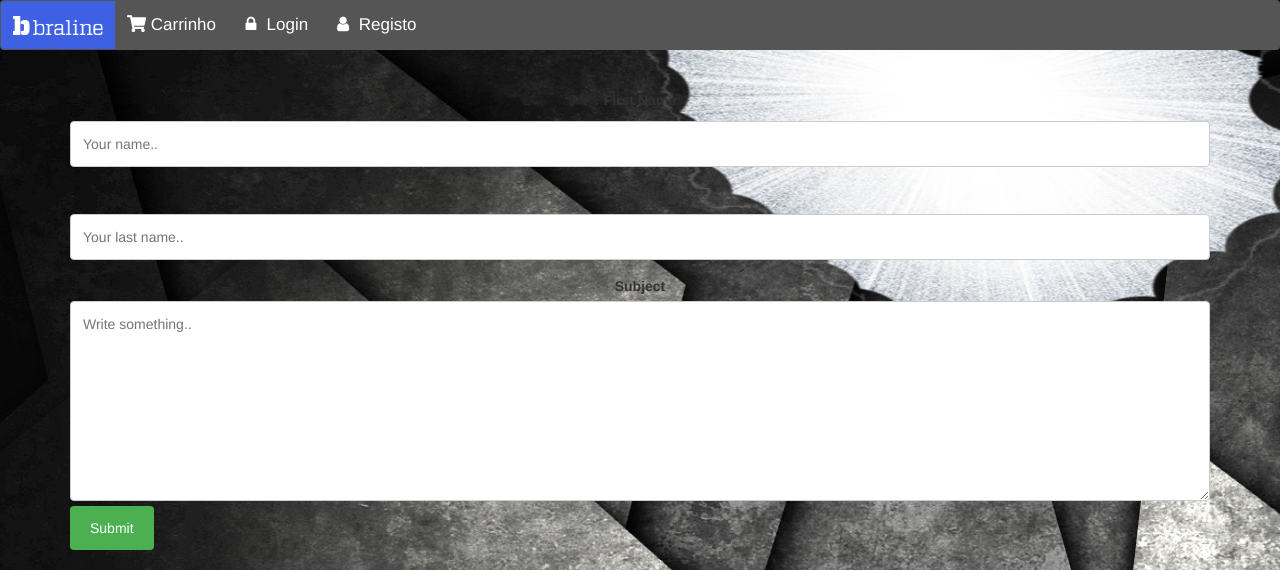
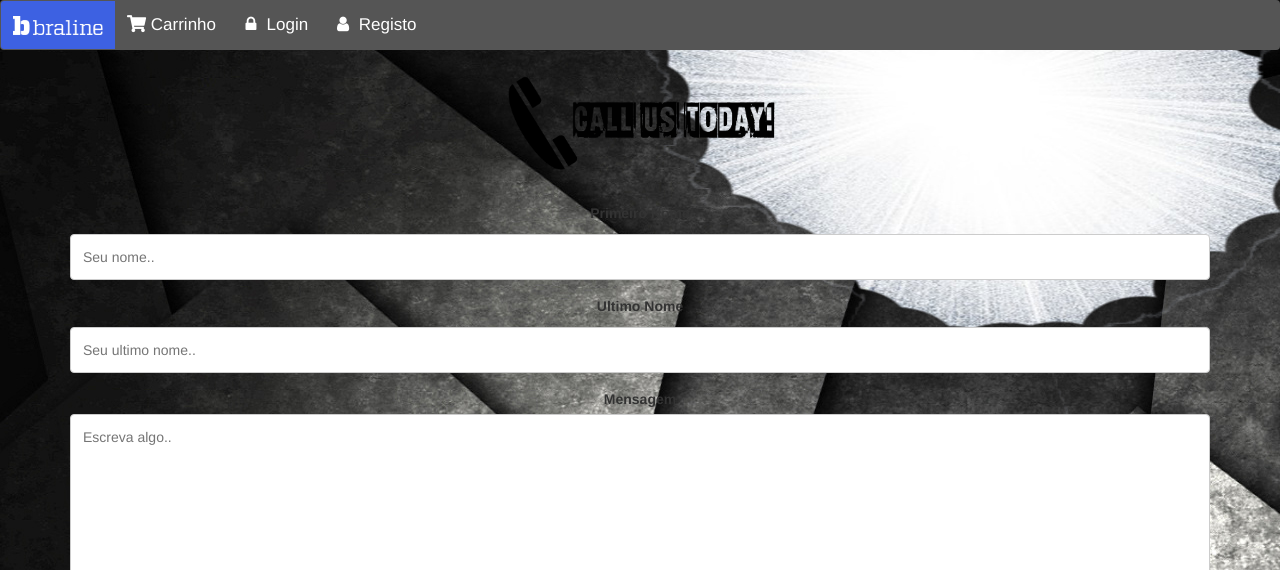
Before and after one commit to Nayorken/Apresenta-o01, a Flask app: page /contactos in a window 1280 px wide; the page is wider, and only the part inside the window is pictured. Shown: the top 570 px of that part. Run offline with Flask 2, Linux system fonts and the light colour scheme; parts of the project's set-up code (start-up, migrations or seed data) failed here and were passed over; some libraries are stand-ins or nearby versions; grey boxes are pictures that could not be loaded.

Commit message:
Atualização (v28)

```diff
--- a/templates/contactos.html
+++ b/templates/contactos.html
@@ -4,6 +4,7 @@
 {% endblock %}
 
 {% block conteudo %}
+<body background="/static/wallpaper/fundo6.jpg">
 <head>
     <meta name="viewport" content="width=device-width, initial-scale=1">
     <style>
@@ -38,31 +39,33 @@ input[type=submit]:hover {
   border-radius: 5px;
   padding: 20px;
 }
+
     </style>
 </head>
 <body>
-
+<center>
+    <img src="/static/Contacto/conta2.gif" width="300">
+    <br>
+</center>
 <div class="container">
     <form method="post" action="mailto:destinatario@exemplosouohugo.com">
         <center>
-    <label for="fname">First Name</label>
-    <input type="text" id="fname" name="firstname" placeholder="Your name..">
+            <label for="fname">Primeiro Nome</label>
+            <input type="text" id="fname" name="firstname" placeholder="Seu nome..">
         </center>
         <center>
-    <label for="lname">Last Name</label>
-    <input type="text" id="lname" name="lastname" placeholder="Your last name..">
+            <label for="lname">Ultimo Nome</label>
+            <input type="text" id="lname" name="lastname" placeholder="Seu ultimo nome..">
         </center>
         <center>
-    <label for="subject">Subject</label>
-    <textarea id="subject" name="subject" placeholder="Write something.." style="height:200px"></textarea>
+            <label for="subject">Mensagem</label>
+            <textarea id="subject" name="subject" placeholder="Escreva algo.." style="height:200px"></textarea>
         </center>
         <input type="submit" value="Submit">
     </form>
 </div>
 
 </body>
-<center>
-<img src="/static/contactos/conta.png" height="150" width="1500">
-</center>
+
 
 {% endblock %}
```
Also changed, not shown: static/Contacto/Conta.gif (added), static/Contacto/conta2.gif (added). Lines whose indentation alone changed are shown as unchanged.
